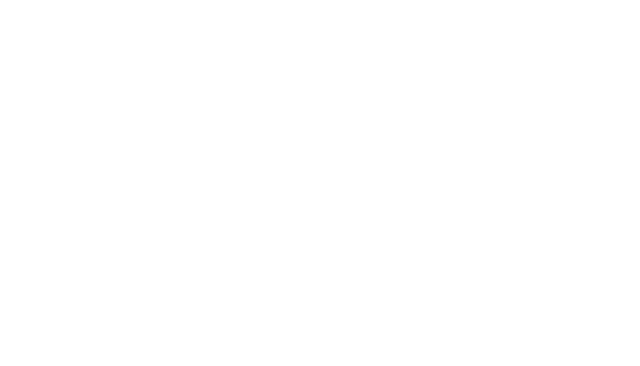
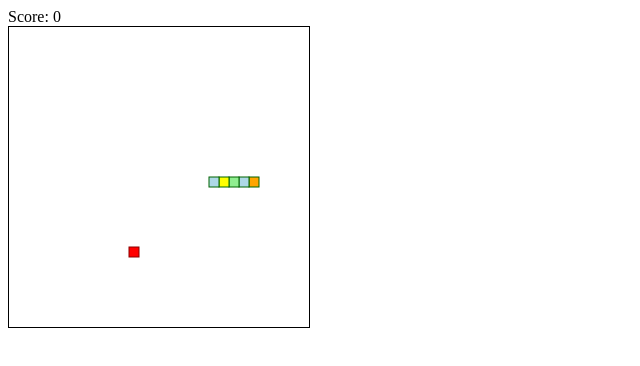
Before and after one commit to Pebel87/js-snake, a plain HTML site: page index.html in a window 1280 px wide. Shown: the whole page, without its empty margins (0-640 px from the left). Drawn offline with Linux system fonts and the light colour scheme.

Commit message:
rough code

```diff
--- a/index.html
+++ b/index.html
@@ -2,8 +2,16 @@
 <html lang="en">
     <head>
         <title>JS Snake</title>
+        <meta charset="utf-8"/>
+        <style>
+            canvas {
+                background: white;
+                border: 1px solid black;
+            }
+        </style>
     </head>
     <body>
+        <div id="score">&nbsp;</div>
         <canvas id="gameCanvas" width="300" height="300"></canvas>
     </body>
     <script type="text/javascript" src="snake.js"></script>
--- a/snake.js
+++ b/snake.js
@@ -0,0 +1,215 @@
+//Setup canvas
+const gameCanvas = document.getElementById("gameCanvas");
+const ctx = gameCanvas.getContext("2d");
+
+document.addEventListener("keydown", changeDirection);
+
+let dx = 10;
+let dy = 0;
+let isChangeingDirection = false;
+let score = 0;
+let gameTick = 600;
+
+function changeDirection(event){
+
+    if (isChangeingDirection) return;
+
+    //alert(event.keyCode);
+    const LEFT_KEY = 37;
+    const UP_KEY = 38;
+    const RIGHT_KEY = 39;
+    const DOWN_KEY = 40;
+
+    switch(event.keyCode){
+        case LEFT_KEY:
+            //dx = -10;
+            isChangeingDirection = true;
+            dx = (dx !== 10 ? -10 : dx);
+            dy = 0;
+            break;
+        case RIGHT_KEY:
+            //dx = 10;
+            isChangeingDirection = true;
+            dx = (dx !== -10 ? 10 : dx);
+            dy = 0;
+            break;
+        case UP_KEY:
+            dx = 0;
+            //dy = 10;
+            isChangeingDirection = true;
+            dy = (dy !== 10 ? -10 : dy);
+            break;
+        case DOWN_KEY:
+            dx = 0;
+            //dy = -10;
+            isChangeingDirection = true;
+            dy = (dy !== -10 ? 10 : dy);
+            break;
+        default:
+            dx = dx;
+            dy = dy;
+            break;
+    }
+}
+
+//Make the snake
+let snake = [
+    {
+        x: 150,
+        y: 150
+    },
+    {
+        x: 140,
+        y: 150
+    },
+    {
+        x: 130,
+        y: 150
+    },
+    {
+        x: 120,
+        y: 150
+    },
+    {
+        x: 110,
+        y: 150
+    }
+]
+
+//Make the food
+let food = [
+    {
+        x: null,
+        y: null
+    }
+]
+
+//function drawSnake(){
+//    snake.forEach(function(part){
+//        ctx.fillStyle = "lightgreen";
+//        ctx.strokeStyle = "darkgreen";
+//        ctx.fillRect(part.x, part.y, 10, 10);
+//        ctx.strokeRect(part.x, part.y, 10, 10);
+//    })
+//}
+
+function drawSnake(){
+    for(let i = 0; i < snake.length; i++){
+        if(i == 0){
+            ctx.fillStyle = "orange";
+            ctx.strokeStyle = "darkgreen";
+        } else if(i % 3 == 2){
+            ctx.fillStyle = "lightgreen";
+            ctx.strokeStyle = "darkgreen";
+        } else if(i % 3 == 1) {
+            ctx.fillStyle = "lightblue";
+            ctx.strokeStyle = "darkgreen";
+        } else if(i % 3 == 0) {
+            ctx.fillStyle = "yellow";
+            ctx.strokeStyle = "darkgreen";
+        }
+
+        ctx.fillRect(snake[i].x, snake[i].y, 10, 10);
+        ctx.strokeRect(snake[i].x, snake[i].y, 10, 10);
+    }
+}
+
+
+function drawFood(){
+    if(food[0].x != null && food[0].y != null){
+        ctx.fillStyle = "red";
+        ctx.strokeStyle = "darkred";
+        ctx.fillRect(food[0].x, food[0].y, 10, 10);
+        ctx.strokeRect(food[0].x, food[0].y, 10, 10);
+    }
+}
+
+function generateFood(){
+    if(food[0].x == null && food[0].y == null){
+        let minx = 0;
+        let maxx = gameCanvas.width - 10;
+        let miny = 0;
+        let maxy = gameCanvas.height - 10;
+        food[0].x = Math.round((Math.random() * (maxx - minx) + minx) / 10) * 10;
+        food[0].y = Math.round((Math.random() * (maxy - miny) + miny) / 10) * 10;
+    }
+    snake.forEach(function(part){
+       if(food[0].x == part.x && food[0].y == part.y){
+           food[0].x = null;
+           food[0].y = null;
+           generateFood();
+        }
+    });
+}
+
+function moveSnake(){
+    let head = {
+        x: snake[0].x + dx,
+        y: snake[0].y + dy
+    }
+    snake.unshift(head);
+    if (!snakeEaten()){
+        snake.pop();
+    }
+}
+
+function snakeEaten(){
+    if(snake[0].x == food[0].x && snake[0].y == food[0].y){
+        food[0].x = null;
+        food[0].y = null;
+        gameTick = gameTick -10;
+        score = score +10;
+        return true;
+    }
+    return false;
+}
+
+function checkOutOfBounds(){
+    if(snake[0].x >= gameCanvas.width){
+        snake[0].x = 0;
+    }
+    if(snake[0].x < 0){
+        snake[0].x = gameCanvas.width -10;
+    }
+    if(snake[0].y >= gameCanvas.height){
+        snake[0].y = 0;
+    }
+    if(snake[0].y < 0){
+        snake[0].y = gameCanvas.height -10;
+    }
+}
+
+function checkCollision(){
+    for(let i = 3; i < snake.length; i++){
+        if(snake[i].x == snake[0].x && snake[i].y == snake[0].y){
+            return true;
+        }
+    }
+    return false;
+}
+
+function updateScore(){
+    document.getElementById("score").innerText = "Score: " + score;
+}
+
+function main(){
+    ctx.clearRect(0, 0, gameCanvas.width, gameCanvas.height);
+    moveSnake();
+    isChangeingDirection = false;
+    if (checkCollision()) {
+        alert("Game Over\nYour score: " + score);
+        location.reload();
+    }
+    checkOutOfBounds();
+    generateFood();
+    drawFood();
+    drawSnake();
+    gameTick = Math.max(100, gameTick);
+
+    updateScore();
+    setTimeout(function(){
+        main();
+    }, gameTick);
+};
+
+main();
```
Also changed, not shown: 1 other file.
